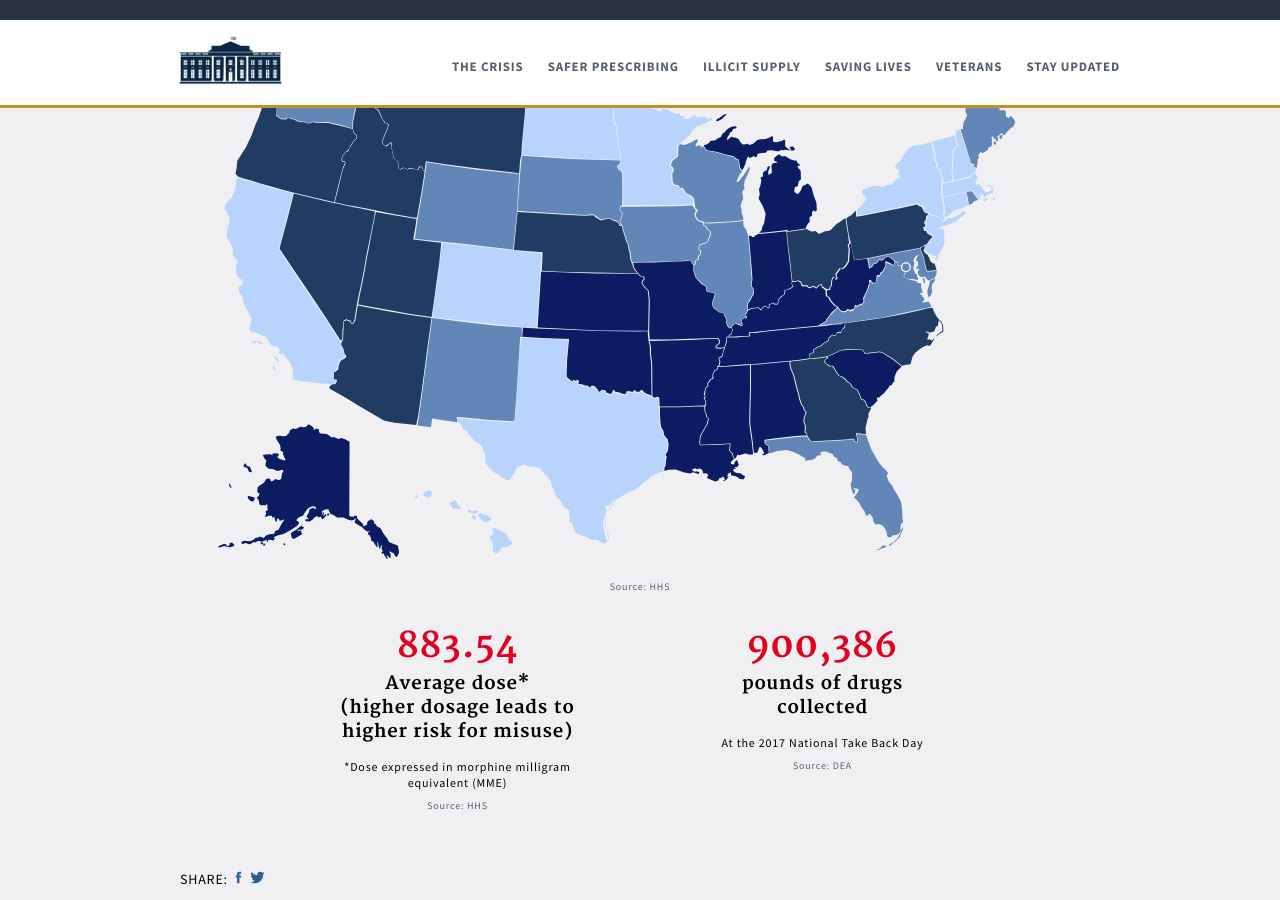
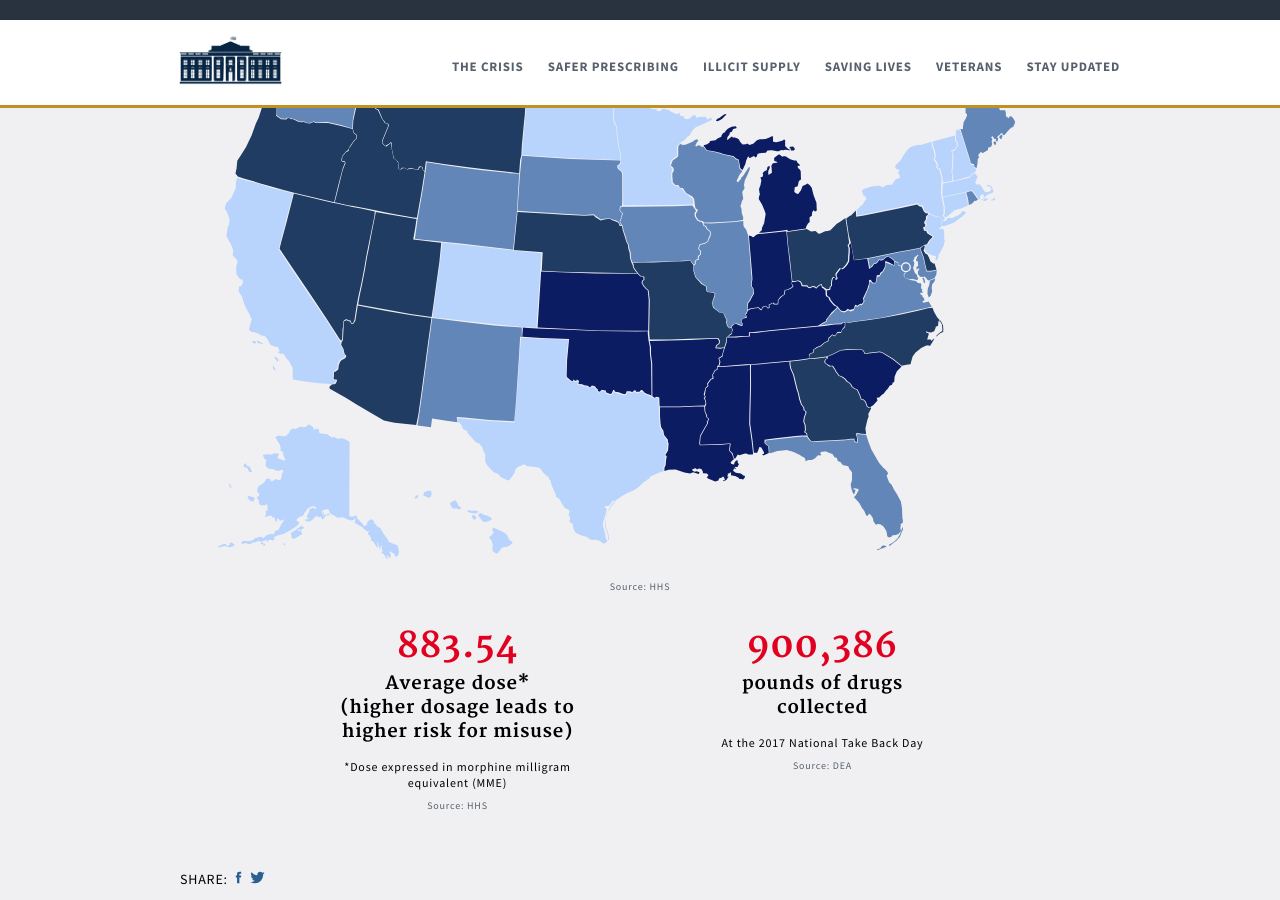
Before and after one commit to GSA/opioids.gov, a Jekyll site: the page built from index.md, in a window 1280 px wide and 900 px high, scrolled down 2386 px. Built offline with Jekyll 4.4.1, drawn with Linux system fonts in a browser that asks for light colours; nearby versions of some CDN libraries.

Commit message:
Update map

```diff
--- a/_layouts/home.html
+++ b/_layouts/home.html
@@ -152,7 +152,7 @@ layout: default
             <text id="_x34_29.8" transform="matrix(1 0 0 1 335.5647 607.4449)" class="st7 st5 st6">429.8</text>
           </g>
         </g>
-      <path id="ak" class="st0 group-4" d="M230.7,488.9l-0.3,85.4l1.6,1l3.1,0.2l1.5-1.1h2.6l0.2,2.9l7,6.8l0.5,2.6l3.4-1.9l0.6-0.2l0.3-3.1
+      <path id="ak" class="st0 group-1" d="M230.7,488.9l-0.3,85.4l1.6,1l3.1,0.2l1.5-1.1h2.6l0.2,2.9l7,6.8l0.5,2.6l3.4-1.9l0.6-0.2l0.3-3.1
         l1.5-1.6l1.1-0.2l1.9-1.5l3.1,2.1l0.6,2.9l1.9,1.1l1.1,2.4l3.9,1.8l3.4,6l2.7,3.9l2.3,2.7l1.5,3.7l5,1.8l5.2,2.1l1,4.4l0.5,3.1
         l-1,3.4l-1.8,2.3l-1.6-0.8L282,618l-2.7-1.5l-1.8-1.1l-0.8,0.8l1.5,2.7l0.2,3.7l-1.1,0.5l-1.9-1.9l-2.1-1.3l0.5,1.6l1.3,1.8
         l-0.8,0.8c0,0-0.8-0.3-1.3-1c-0.5-0.6-2.1-3.4-2.1-3.4l-1-2.3c0,0-0.3,1.3-1,1c-0.6-0.3-1.3-1.5-1.3-1.5l1.8-1.9l-1.5-1.5v-5h-0.8
@@ -183,7 +183,7 @@ layout: default
           <g class="st3">
             <rect x="132.3" y="471.3" class="st4" width="65" height="32"/>
             <text id="ALASKA" transform="matrix(1 0 0 1 136.1564 483.6494)" class="st5 st6">ALASKA</text>
-            <text id="_x31__x2C_157.60" transform="matrix(1 0 0 1 136.4219 498.0445)" class="st7 st5 st6">1,157.60</text>
+            <text id="_x31__x2C_157.60" transform="matrix(1 0 0 1 136.4219 498.0445)" class="st7 st5 st6">549.9</text>
           </g>
         </g>
       <path id="fl" class="st0 group-2" d="M828,480.7l2.3,7.3l3.7,9.7l5.3,9.4l3.7,6.3l4.8,5.5l4,3.7l1.6,2.9l-1.1,1.3l-0.7,1.4l2.9,7.4
@@ -532,7 +532,7 @@ layout: default
           <g class="st3">
             <rect x="180.8" y="332.9" class="st4" width="75" height="44.3"/>
             <text id="ARIZONA" transform="matrix(1 0 0 1 187.1333 349.8666)" class="st5 st6">ARIZONA</text>
-            <text id="_x31__x2C_084.10" transform="matrix(1 0 0 1 190.0669 365.5159)" class="st7 st5 st6">1,084.10</text>
+            <text id="_x31__x2C_084.10" transform="matrix(1 0 0 1 190.0669 365.5159)" class="st7 st5 st6">659.7</text>
           </g>
         </g>
       <path id="ut" class="st0 group-3" d="M325.6,344.5L301,341l-26.6-4.9l-33.8-6l1.6-9.2l3.2-15.2l3.2-16.5l2.2-13.6l1.9-8.9l3.8-20.5
@@ -705,20 +705,6 @@ layout: default
             <text id="_x31__x2C_084.10_1_" transform="matrix(1 0 0 1 627.6066 409.1305)" class="st7 st5 st6">1,084.10</text>
           </g>
         </g>
-        <path id="ky" class="st0 group-4" d="M794.4,333l-2.3,2.7l-4.2,3.6l-4.3,5.9l-1.8,1.8v2.1l-3.9,2.1l-5.7,3.4l-3.5,0.4l-51.9,4.9l-15.8,1.8
-        l-4.6,0.5h-3.9l-0.2,4.2l-8.2,0.1l-7,0.6l-10.4,0.2l1.9-0.2l2.2-1.8l2.1-1.1l0.2-3.2l0.9-1.8l-1.6-2.5l0.8-1.9l2.3-1.8l2.1-0.6
-        l2.7,1.3l3.6,1.3l1.1-0.3l0.2-2.3l-1.3-2.4l0.3-2.3l1.9-1.5l2.6-0.6l1.6-0.6l-0.8-1.8l-0.6-1.9l1.1-0.8l1.1-3.3l3-1.7l5.8-1
-        l3.6-0.5l1.5,1.9l1.8,0.8l1.8-3.2l2.9-1.5l1.9,1.6l0.8,1.1l2.1-0.5l-0.2-3.4l2.9-1.6l1.1-0.8l1.1,1.6h4.7l0.8-2.1l-0.3-2.3
-        l2.9-3.6l4.7-3.9l0.5-4.5l2.7-0.3l3.9-1.8l2.7-1.9l-0.3-1.9l-1.5-1.5l0.6-2.2l4.1-0.2l2.4-0.8l2.9,1.6l1.6,4.4l5.8,0.3l1.8,1.8
-        l2.1,0.2l2.4-1.5l3.1,0.5l1.3,1.5l2.7-2.6l1.8-1.3h1.6l0.6,2.7l1.8,1l2.4,2.2l0.2,5.5l0.8,1.6l2.6,1.5l0.6,2.3l2.9,3.7l2.6,2.7
-        L794.4,333L794.4,333z"/>
-        <g id="tooltip-map-ky" class="st2">
-          <g>
-            <rect x="600" y="353.3" class="st4" width="81.3" height="31.2"/>
-            <text id="KENTUCKY" transform="matrix(1 0 0 1 602.8647 365.6353)" class="st5 st6">KENTUCKY</text>
-            <text id="_x36_26.4_1_" transform="matrix(1 0 0 1 612.1302 378.0303)" class="st7 st5 st6">944.8</text>
-          </g>
-        </g>
         <path id="wv" class="st0 group-4" d="M829.2,277.2l1.1,4.9l1.1,6.9l3.6-2.7l2.3-3.1l2.5-0.6l1.5-1.5l1.8-2.6l1.2,0.6l2.9-0.3l2.6-2.1
         l2-1.5l1.8-0.5l1.3,1l2.2,1.1l1.9,1.8l1.4,1.3l-0.1,4.7l-5.7-3.1l-4.5-1.8l-0.2,5.3l-0.5,2.1l-1.6,2.7l-0.6,1.6l-3.1,2.4l-0.5,2.3
         l-3.4,0.3l-0.3,3.1l-1.1,5.5h-2.6l-1.3-0.8l-1.6-2.7l-1.8,0.2l-0.3,4.4l-2.1,6.6l-5,10.8l0.8,1.3l-0.2,2.7l-2.1,1.9l-1.5-0.3
@@ -758,7 +744,7 @@ layout: default
             <text id="_x36_01.4" transform="matrix(1 0 0 1 651.6301 285.8304)" class="st7 st5 st6">601.4</text>
           </g>
         </g>
-        <path id="mo" class="st0 group-4" d="M628.4,284.7l-2.5-3.1l-1.1-2.3L617,280l-9.8,0.5l-25.4,0.9l-13.5,0.2l-7.9,0.1l-2.3,0.1l1.3,2.5
+        <path id="mo" class="st0 group-3" d="M628.4,284.7l-2.5-3.1l-1.1-2.3L617,280l-9.8,0.5l-25.4,0.9l-13.5,0.2l-7.9,0.1l-2.3,0.1l1.3,2.5
         l-0.2,2.3l2.5,3.9l3.1,4.1l3.1,2.7l2.3,0.2l1.4,0.9v3l-1.8,1.6l-0.5,2.3l2.1,3.4l2.5,3l2.5,1.8l1.4,11.7l-0.7,35.3l0.2,4.7
         l0.5,5.4l23.4-0.1l23.2-0.7l20.8-0.8l11.7-0.2l2.2,3.4l-0.7,3.3l-3.1,2.4l-0.6,1.8l5.4,0.5l3.9-0.7l1.7-5.5l0.7-5.9l2.3-2l1.7-1.5
         l2.1-1l0.1-2.9l0.6-1.7l-1-1.7l-2.7,0.1l-2.2-2.6l-1.4-4.2l0.8-2.5l-1.9-3.4l-1.8-4.6l-4.8-0.8l-7-5.6l-1.7-4.1l0.8-3.2l2.1-6.1
@@ -768,6 +754,20 @@ layout: default
             <rect x="586.4" y="292" class="st4" width="75.3" height="31.2"/>
             <text id="MISSOURI" transform="matrix(1 0 0 1 589.2338 304.3353)" class="st5 st6">MISSOURI</text>
             <text id="_x38_16.3" transform="matrix(1 0 0 1 608.4993 316.7303)" class="st7 st5 st6">816.3</text>
+          </g>
+        </g>
+        <path id="ky" class="st0 group-4" d="M794.4,333l-2.3,2.7l-4.2,3.6l-4.3,5.9l-1.8,1.8v2.1l-3.9,2.1l-5.7,3.4l-3.5,0.4l-51.9,4.9l-15.8,1.8
+        l-4.6,0.5h-3.9l-0.2,4.2l-8.2,0.1l-7,0.6l-10.4,0.2l1.9-0.2l2.2-1.8l2.1-1.1l0.2-3.2l0.9-1.8l-1.6-2.5l0.8-1.9l2.3-1.8l2.1-0.6
+        l2.7,1.3l3.6,1.3l1.1-0.3l0.2-2.3l-1.3-2.4l0.3-2.3l1.9-1.5l2.6-0.6l1.6-0.6l-0.8-1.8l-0.6-1.9l1.1-0.8l1.1-3.3l3-1.7l5.8-1
+        l3.6-0.5l1.5,1.9l1.8,0.8l1.8-3.2l2.9-1.5l1.9,1.6l0.8,1.1l2.1-0.5l-0.2-3.4l2.9-1.6l1.1-0.8l1.1,1.6h4.7l0.8-2.1l-0.3-2.3
+        l2.9-3.6l4.7-3.9l0.5-4.5l2.7-0.3l3.9-1.8l2.7-1.9l-0.3-1.9l-1.5-1.5l0.6-2.2l4.1-0.2l2.4-0.8l2.9,1.6l1.6,4.4l5.8,0.3l1.8,1.8
+        l2.1,0.2l2.4-1.5l3.1,0.5l1.3,1.5l2.7-2.6l1.8-1.3h1.6l0.6,2.7l1.8,1l2.4,2.2l0.2,5.5l0.8,1.6l2.6,1.5l0.6,2.3l2.9,3.7l2.6,2.7
+        L794.4,333L794.4,333z"/>
+        <g id="tooltip-map-ky" class="st2">
+          <g>
+            <rect x="600" y="353.3" class="st4" width="85.3" height="31.2"/>
+            <text id="KENTUCKY" transform="matrix(1 0 0 1 602.8647 365.6353)" class="st5 st6">KENTUCKY</text>
+            <text id="_x36_26.4_1_" transform="matrix(1 0 0 1 612.1302 378.0303)" class="st7 st5 st6">944.8</text>
           </g>
         </g>
         <path id="ok" class="st0 group-4" d="M447.9,357.8l-10.7-0.5l-6.4-0.5l0.3,0.2l-0.7,10.4l22,1.4l32.1,1.3l-2.3,24.4l-0.5,17.8l0.2,1.6
```
